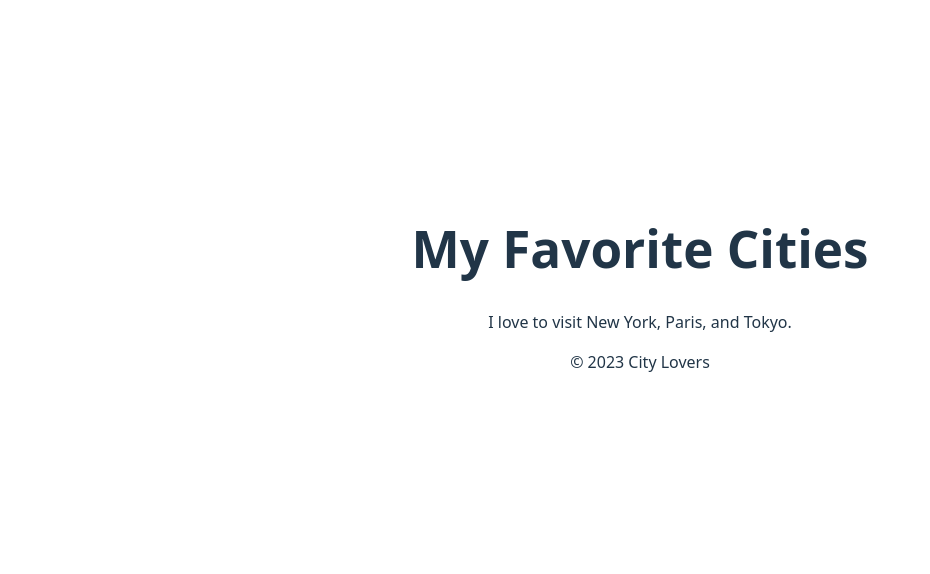
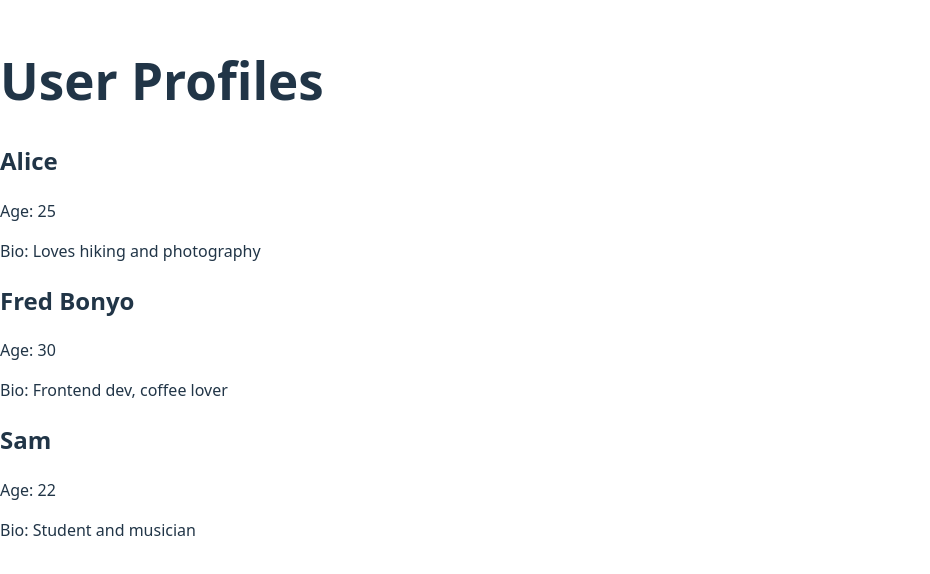
Before and after one commit to fbonyo/alx-fe-reactjs, a React (Vite) app in the folder alx-react-app/: page / in a window 1280 px wide. Shown: the part 112-686 px from the top of the page, without its empty margins (0-930 px from the left). Built offline with nearby package versions, Linux system fonts and the light colour scheme.

Commit message:
feat: Task 3 - Added UserProfile component and implemented props

```diff
--- a/alx-react-app/src/App.jsx
+++ b/alx-react-app/src/App.jsx
@@ -1,19 +1,18 @@
-// Correct Imports: Notice the path includes './components/' and the file extension '.jsx'
-import Header from './components/Header.jsx';
-import MainContent from './components/MainContent.jsx';
-import Footer from './components/Footer.jsx';
-import './App.css'; // This line is standard for the default React app
+// src/App.jsx
+import React from 'react';
+import UserProfile from './components/UserProfile';
 
 function App() {
   return (
-    // React Fragment is used as the root element
-    <>
-      {/* Components included in the application */}
-      <Header />
-      <MainContent />
-      <Footer />
-    </>
-  )
+    <div>
+      <h1>User Profiles</h1>
+
+      {/* Example user profiles */}
+      <UserProfile name="Alice" age={25} bio="Loves hiking and photography" />
+      <UserProfile name="Fred Bonyo" age={30} bio="Frontend dev, coffee lover" />
+      <UserProfile name="Sam" age={22} bio="Student and musician" />
+    </div>
+  );
 }
 
 export default App;
--- /dev/null
+++ b/alx-react-app/src/components/UserProfile.jsx
@@ -0,0 +1,14 @@
+// src/components/UserProfile.jsx
+import React from 'react';
+
+const UserProfile = (props) => {
+  return (
+    <div>
+      <h2>{props.name}</h2>
+      <p>Age: {props.age}</p>
+      <p>Bio: {props.bio}</p>
+    </div>
+  );
+};
+
+export default UserProfile;
```
